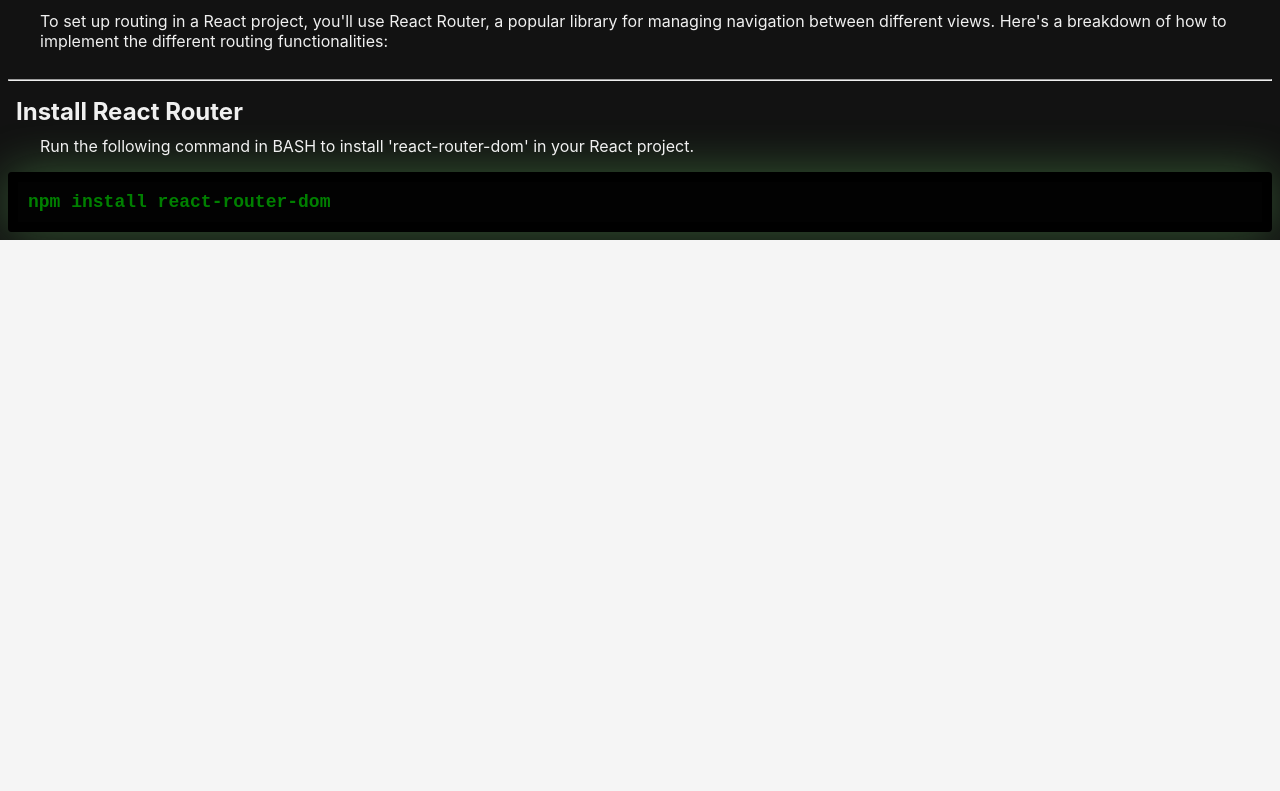
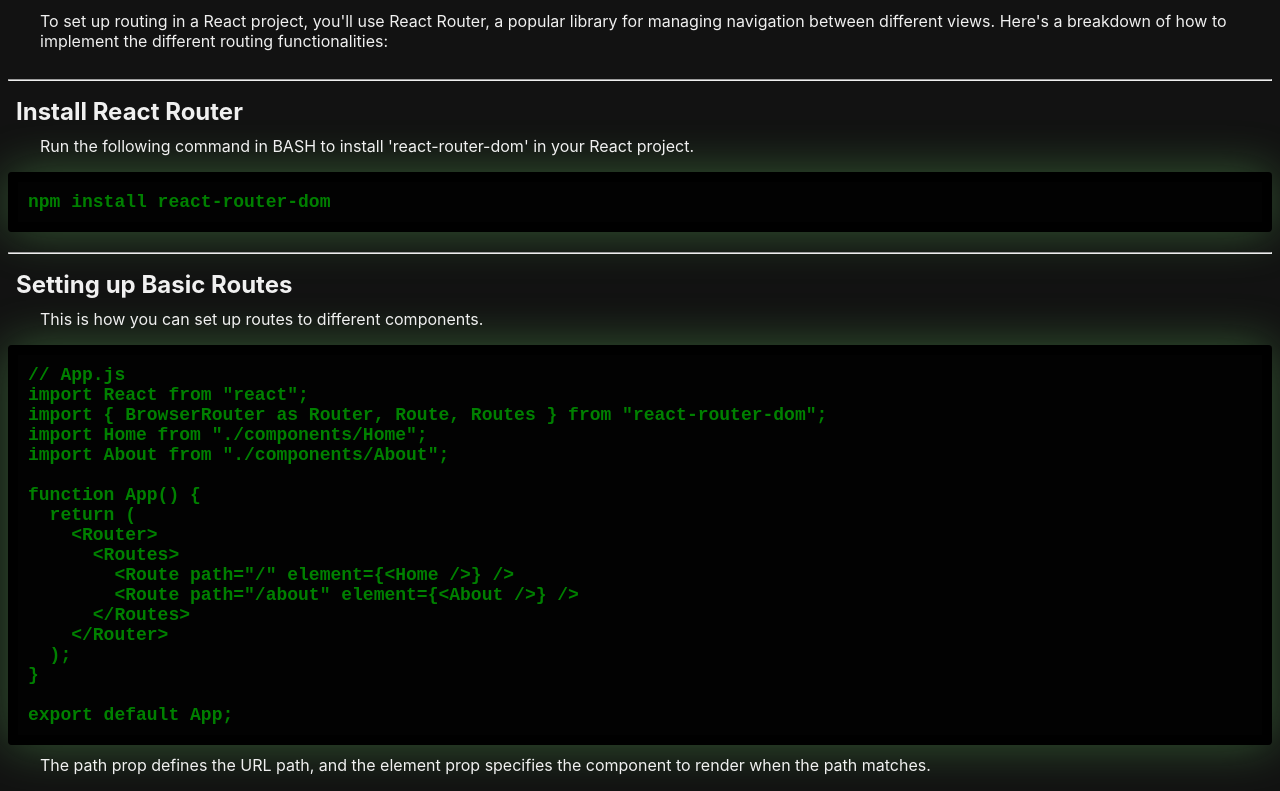
Before and after one commit to rees-kyle/react_showcase, a React (Create React App) app in the folder project/: page /react-router in a window 1280 px wide. Shown: the part 873-1664 px from the top of the page. Before the commit the page ends 1113 px from the top, so only its background shows below. Built offline with nearby package versions, Linux system fonts and the light colour scheme.

Commit message:
Add Basic component
- Added component file.
- Added to index in components folder.
- Imported and added component to page.

```diff
--- /dev/null
+++ b/project/src/components/routing/react_router/Basic.js
@@ -0,0 +1,43 @@
+const Basic = () => {
+    return (
+        <div>
+            <br/>
+            <hr/>
+            <h2>Setting up Basic Routes</h2>
+            <p>
+                This is how you can set up routes to different components.
+            </p>
+
+            <pre>
+                <code>
+                    {`// App.js
+import React from "react";
+import { BrowserRouter as Router, Route, Routes } from "react-router-dom";
+import Home from "./components/Home";
+import About from "./components/About";
+
+function App() {
+  return (
+    <Router>
+      <Routes>
+        <Route path="/" element={<Home />} />
+        <Route path="/about" element={<About />} />
+      </Routes>
+    </Router>
+  );
+}
+
+export default App;
+`}
+                </code>
+            </pre>
+
+            <p>
+                The path prop defines the URL path,
+                and the element prop specifies the component to render when the path matches.
+            </p>
+        </div>
+    );
+};
+
+export default Basic;
--- a/project/src/components/routing/react_router/index.js
+++ b/project/src/components/routing/react_router/index.js
@@ -1,2 +1,3 @@
 export { default as ReactRouter } from './ReactRouter';
 export { default as Install } from './Install';
+export { default as Basic } from './Basic';
--- a/project/src/pages/routing/ReactRouterPage.js
+++ b/project/src/pages/routing/ReactRouterPage.js
@@ -1,6 +1,7 @@
 import {
   ReactRouter,
-  Install
+  Install,
+  Basic
 } from '../../components/routing/react_router';
 
 const ReactRouterPage = () => {
@@ -8,6 +9,7 @@ const ReactRouterPage = () => {
     <>
       <ReactRouter />
       <Install />
+      <Basic />
     </>
   );
 };
```
